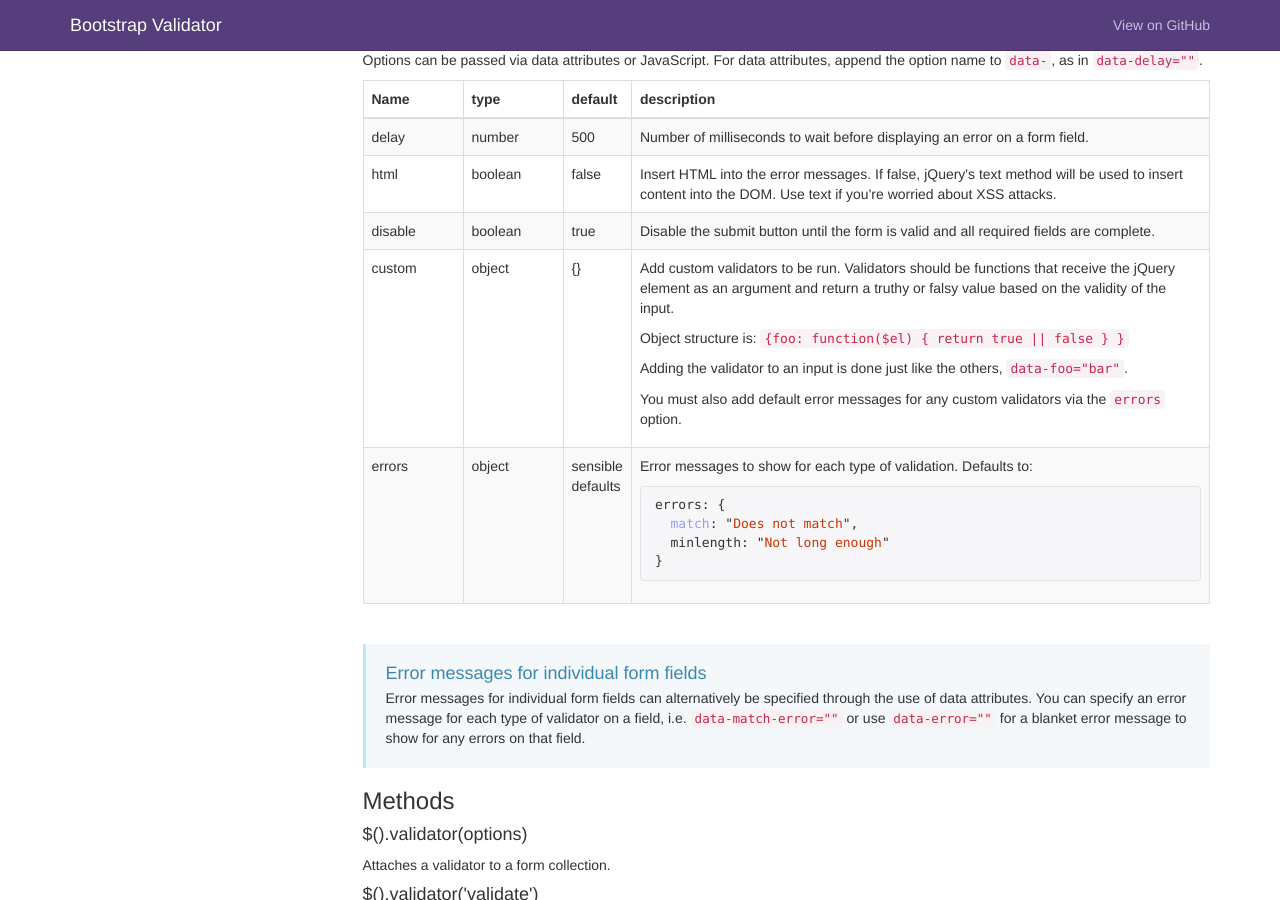
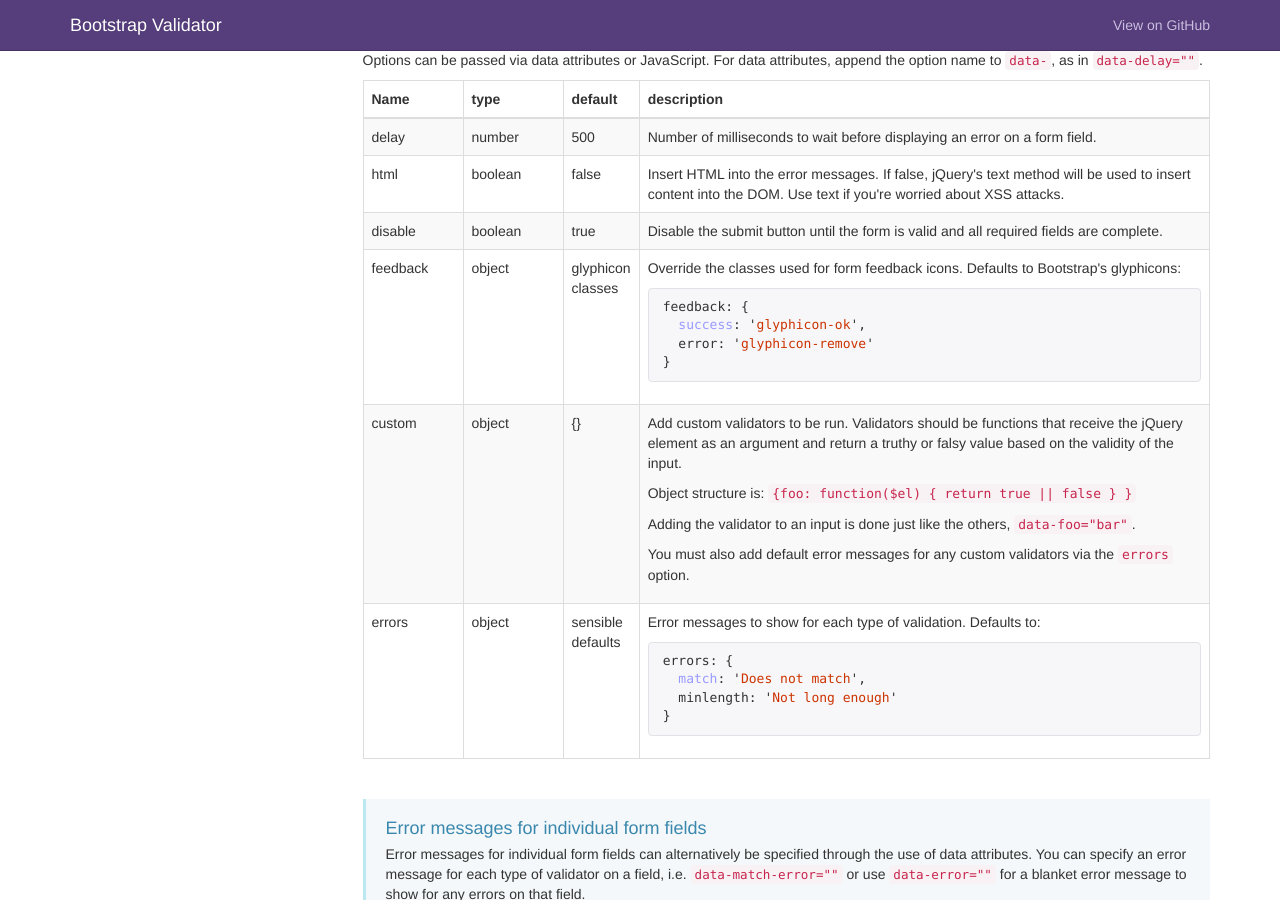
Before and after one commit to 1000hz/bootstrap-validator, a Jekyll site: the page built from docs/index.html, in a window 1280 px wide and 900 px high, scrolled down 3170 px. Built offline with Jekyll 4.4.1, drawn with Linux system fonts in a browser that asks for light colours; nearby versions of some CDN libraries; comment, search, counter and statistics services are not loaded.

Commit message:
Adding `feedback` option to docs

```diff
--- a/docs/index.html
+++ b/docs/index.html
@@ -226,6 +226,20 @@ $('#myForm').validator()
            <td>Disable the submit button until the form is valid and all required fields are complete.</td>
          </tr>
          <tr>
+           <td>feedback</td>
+           <td>object</td>
+           <td>glyphicon classes</td>
+           <td>
+             <p>Override the classes used for form feedback icons. Defaults to Bootstrap's glyphicons:</p>
+{% highlight js %}
+feedback: {
+  success: 'glyphicon-ok',
+  error: 'glyphicon-remove'
+}
+{% endhighlight %}
+           </td>
+         </tr>
+         <tr>
            <td>custom</td>
            <td>object</td>
            <td>{}</td>
@@ -243,8 +257,8 @@ $('#myForm').validator()
            <td><p>Error messages to show for each type of validation. Defaults to:</p>
 {% highlight js %}
 errors: {
-  match: "Does not match",
-  minlength: "Not long enough"
+  match: 'Does not match',
+  minlength: 'Not long enough'
 }
 {% endhighlight %}
            </td>
```
